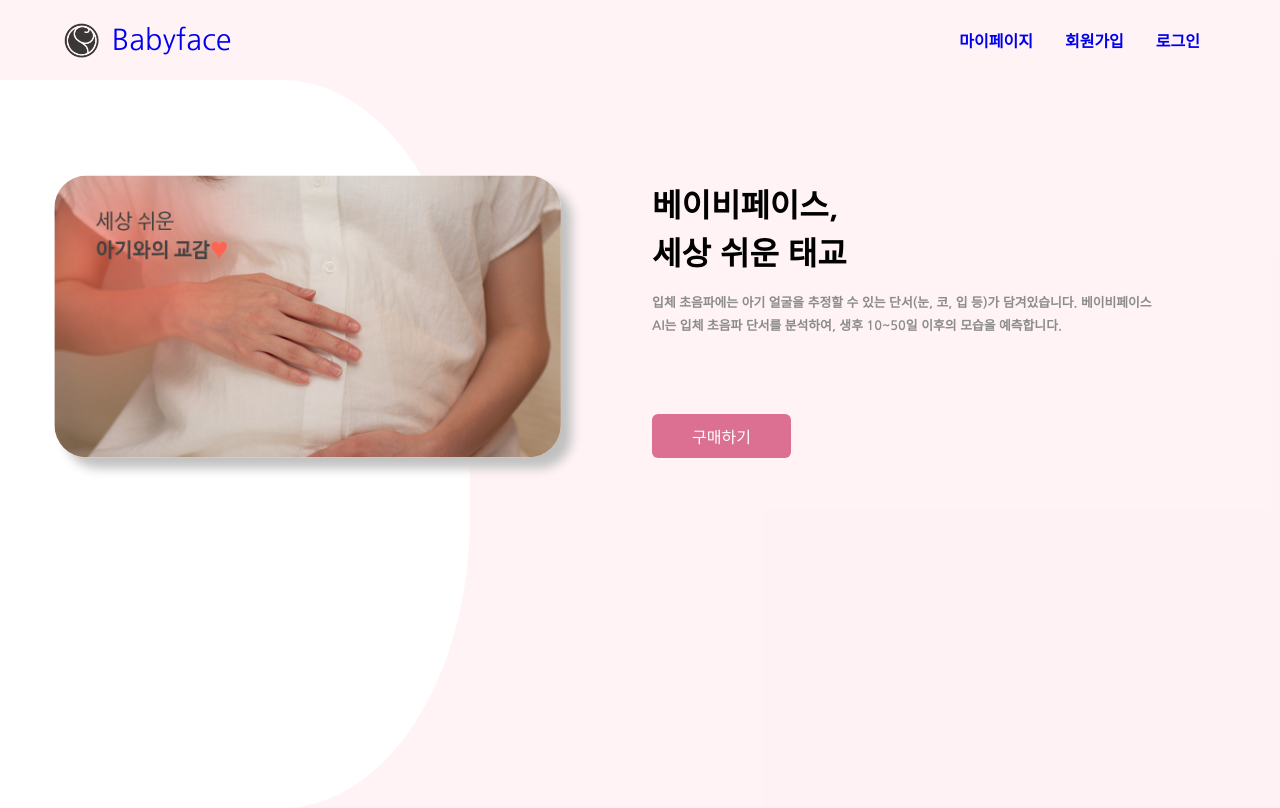
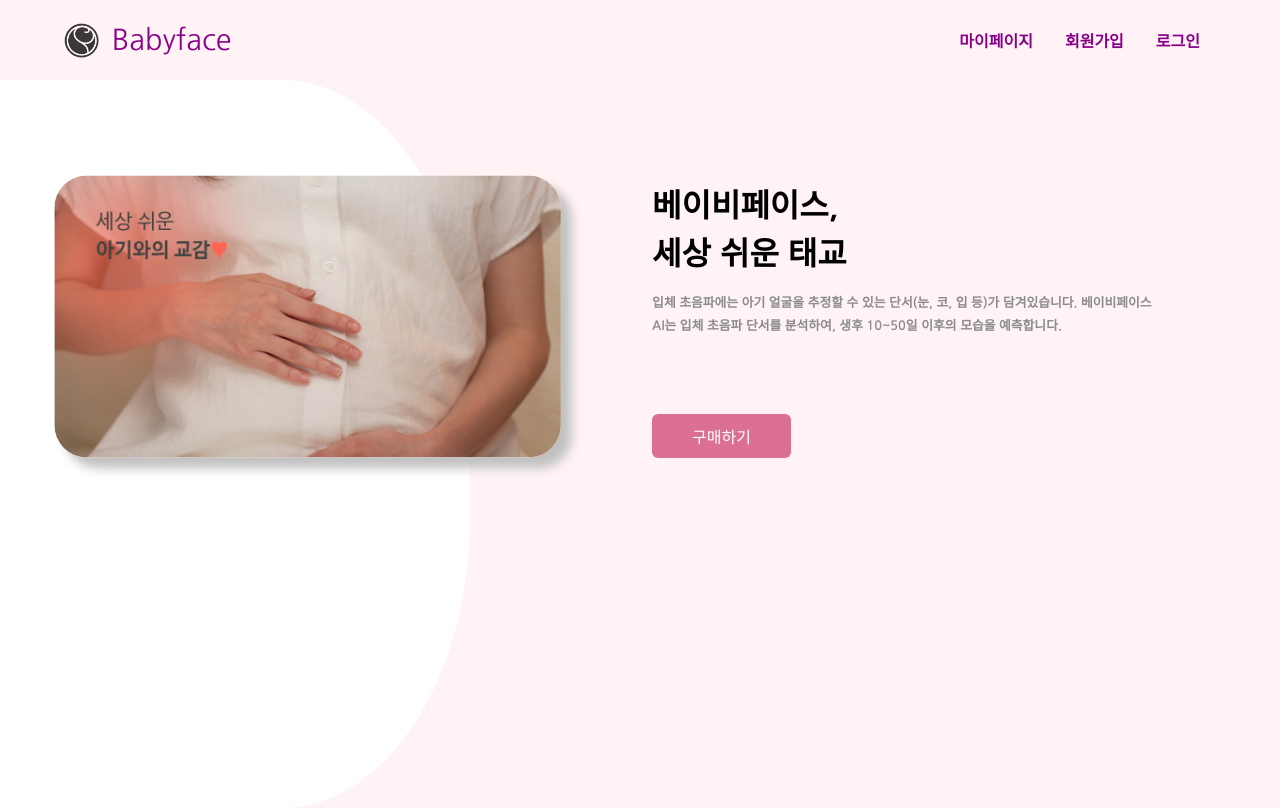
Before and after one commit to DevWhkang/babyface, a React (Create React App) app: page / in a window 1280 px wide. Built offline with nearby package versions, Linux system fonts and the light colour scheme.

Commit message:
Hotfix change navigation link color

```diff
--- a/src/components/common/Navbar.js
+++ b/src/components/common/Navbar.js
@@ -39,6 +39,7 @@ const NavLogo = styled(Link)`
   text-decoration: none;
   display: flex;
   align-items: center;
+  color: #8b008b;
 `;
 
 const NavIcon = styled.img`
@@ -81,7 +82,7 @@ const NavLinks = styled(Link)`
   height: 100%;
   font-size: 1rem;
   font-weight: bold;
-  color: ${({ visited, index }) => (visited === index ? '#DB7093' : 'none')};
+  color: ${({ visited, index }) => (visited === index ? '#DB7093' : '#8B008B')};
 
   &:hover {
     color: #db7093;
```
